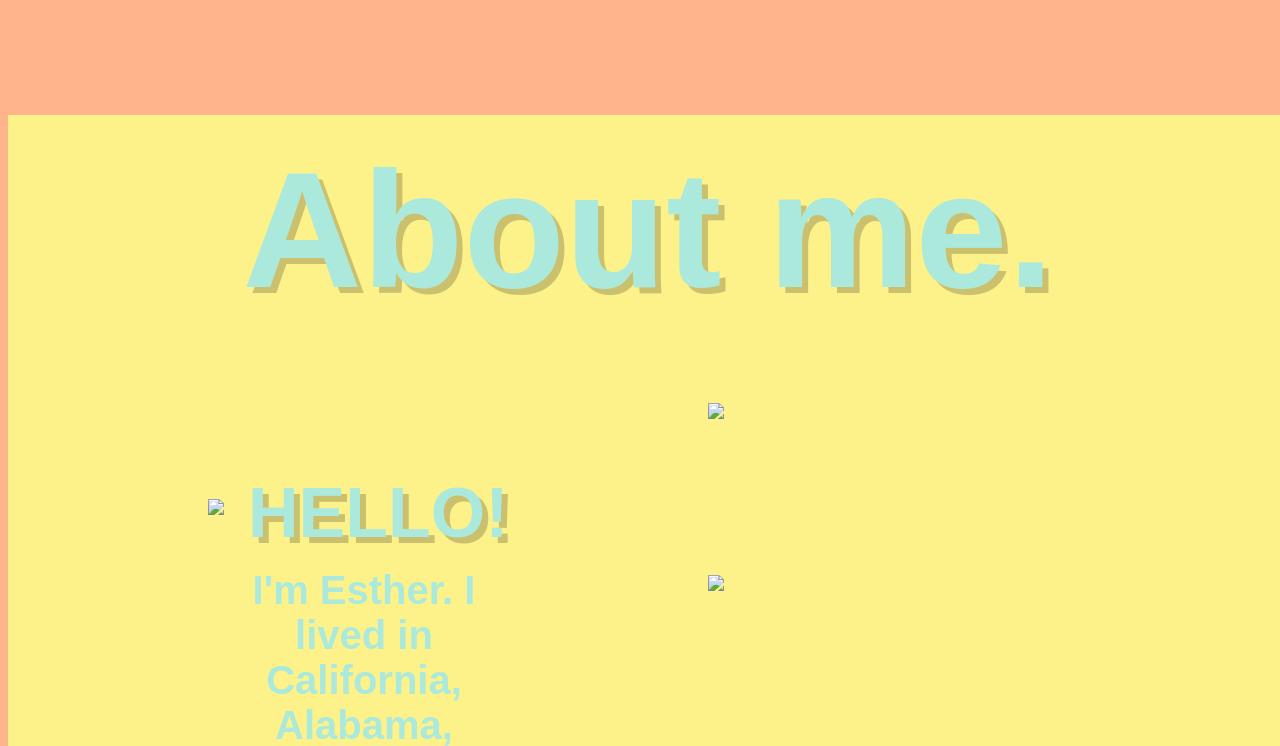
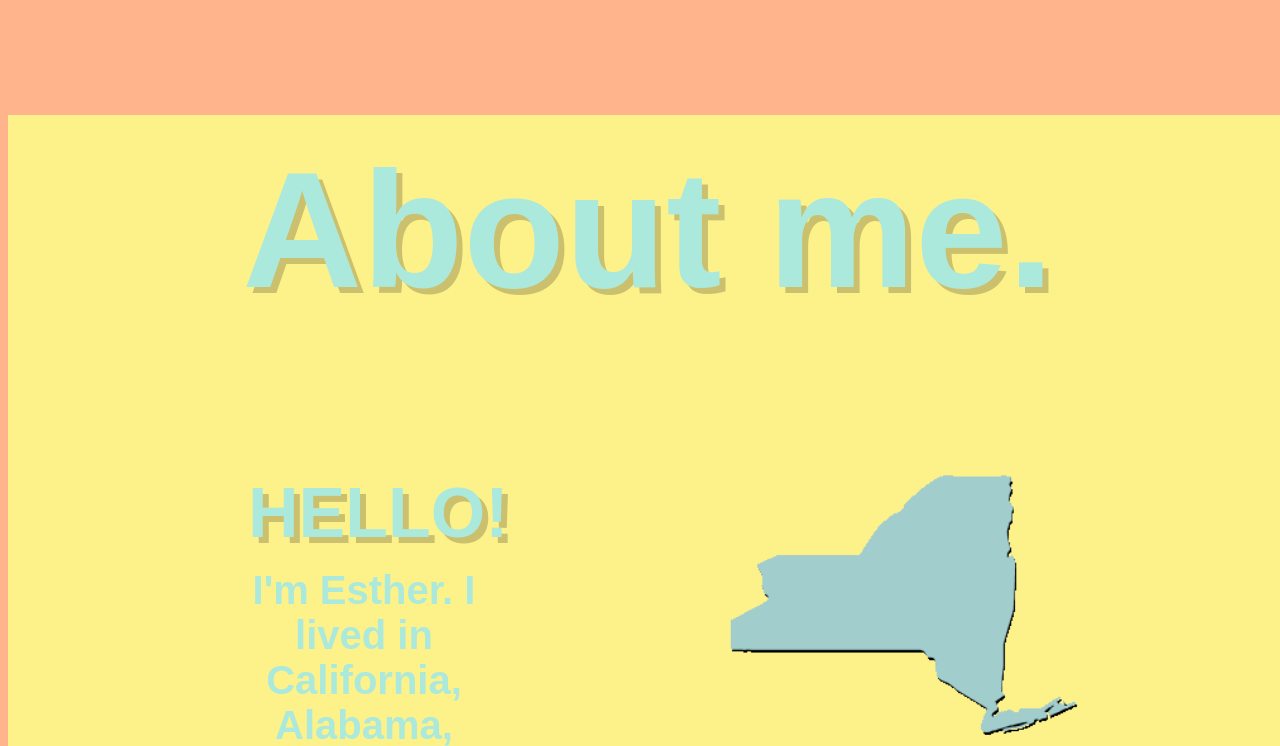
Before and after one commit to esthernam1/esthernam1.github.io, a plain HTML site: page index.html in a window 1280 px wide. Shown: the part 1170-1916 px from the top of the page. Drawn offline with Linux system fonts and the light colour scheme.

Commit message:
new changes

```diff
--- a/index.html
+++ b/index.html
@@ -31,15 +31,15 @@
                 About me.
         </h1>
 
-        <img src="teethtest.png" class="image1"/>
+        <img src="newyork.gif" class="image1"/>
         <p id= "state1">HELLO! </p>
         <p id="california">I'm Esther. I lived in California, Alabama, and New York.</p>
 
-        <img src="bonestest.png" class="image3"/>
+        <img src="parsons.gif" class="image3"/>
         <p id= "state3">HI!</p>
-        <p id="virginia">I'm a sophomore studying Design and Technology at Parsons School of Design.</p>
+        <p id="alabama">I'm a sophomore studying Design and Technology at Parsons School of Design.</p>
 
-        <img src="muscletest.png" class="image5">
+        <img src="orange.jpg" class="image5">
         <p id= "state5">HEY!</p>
         <p id="newyork">Let's collaborate!</p>
 
--- a/style.css
+++ b/style.css
@@ -153,7 +153,7 @@ li a:hover {
     color: #ABE9DD;
     position: absolute;
 }
-#virginia {
+#alabama {
     width: 325px;
     font-family: Filson-pro, sans-serif;
     font-size: 40px;
@@ -166,7 +166,7 @@ li a:hover {
 }
 
 .image5 {
-    width:30%;
+    width:20%;
     padding-left: 700px;
     padding-top: 60px;
     float: left;
```
Also changed, not shown: BoneImageTarget.png (added), TeethImageTarget.png (added), bonestest.png (added), muscleImageTarget.png (added), muscletest.png (added), newyork.gif (added), orange.jpg (added), parsons.gif (added), teethtest.png (added).
